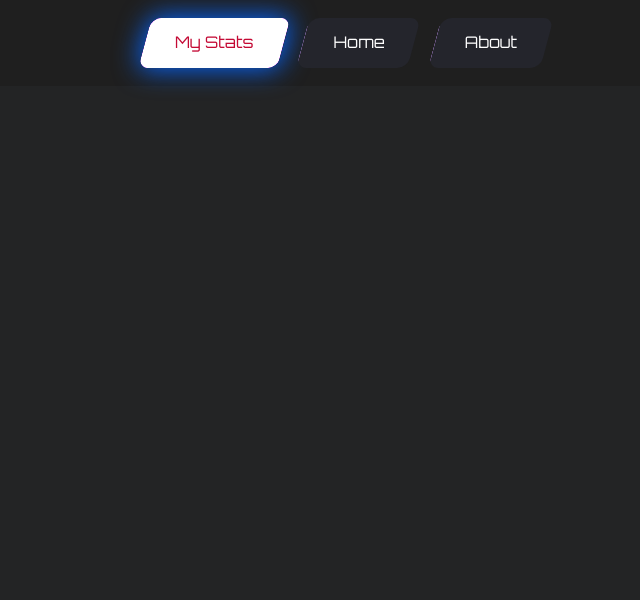
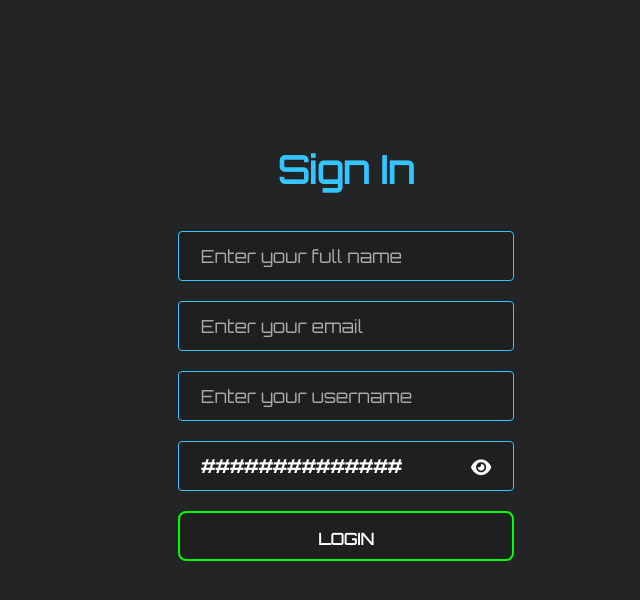
Before and after one commit to GameDEV-UPC/gamedev-web-frontend, a React (Vite) app: page /signin in a window 1280 px wide. Before the commit this address had no page. Shown: the top 600 px of the page, without its empty margins (294-934 px from the left). Built offline with nearby package versions, Linux system fonts and the light colour scheme.

Commit message:
Navbar solved

```diff
--- a/src/App.tsx
+++ b/src/App.tsx
@@ -22,13 +22,13 @@ const NavbarAndRoutes: React.FC = () => {
     return (
         <>
             {/* Mostrar el Navbar solo si no estamos en '/login' o '/sign-in' */}
-            {location !== '/login' && location !== '/sign-in' && <Navbar />}
+            {location !== '/login' && location !== '/signin' && <Navbar />}
             <Routes>
                 <Route path="/" element={<Home />} /> {/* Ruta para la página de inicio */}
                 <Route path="/mystats" element={<MyStats />} /> {/* Ruta para la página de estadísticas */}
                 <Route path="/about" element={<About />} /> {/* Ruta para la página "About Us" */}
                 <Route path="/login" element={<Login />} />  {/* Ruta para la página de login */}
-                <Route path="/sign-in" element={<SignIn />} />  {/* Ruta para la página de signin */}
+                <Route path="/signin" element={<SignIn />} />  {/* Ruta para la página de signin */}
             </Routes>
         </>
     );
--- a/src/components/NavBar.tsx
+++ b/src/components/NavBar.tsx
@@ -22,12 +22,12 @@ function NavBar() {
 
     return (
         <header className="main-container">
-            {/* Agregar el logo   <img
+             <img
                 loading="lazy"
-                src="./src/assets/images/logogmail.png"
+                src="./src/assets/images/l.png"
                 alt="Logo"
                 className="img"
-            /> */}
+            />
 
             <nav className="nav-container">
                 <NoiseButton options={options} />
--- a/src/pages/SignIn.tsx
+++ b/src/pages/SignIn.tsx
@@ -1,9 +1,79 @@
-import React from 'react';
+import React, { useState } from 'react';
+import LoginButton from '../components/LoginButton';
+import InputPassword from '../components/InputPassword';
+import TextField from '../components/TextField';
+import '../styles/pages/Login.css';
 
-function SignIn(props) {
+const SignIn: React.FC = () => {
+    const [username, setUsername] = useState(''); // Estado para el nombre de usuario
+    const [password, setPassword] = useState(''); // Estado para la contraseña
+    const [fullName, setFullName] = useState(''); // Estado para el nombre completo
+    const [email, setEmail] = useState(''); // Estado para el correo electrónico
+    const [errorMessage, setErrorMessage] = useState<string | null>(null); // Estado para el mensaje de error
+    const [isLoading, setIsLoading] = useState<boolean>(false); // Estado para mostrar un indicador de carga
+
+    const handleLogin = async () => {
+        console.log('Iniciando sesión...');
+        setErrorMessage(null); // Reinicia el mensaje de error
+        setIsLoading(true); // Activa el estado de carga
+
+        try {
+            // Simula un retraso de 2 segundos para hacer el login
+            await new Promise(resolve => setTimeout(resolve, 2000));
+
+            // Simula un 50% de probabilidad de éxito o error
+            const success = Math.random() > 0.5;
+            if (!success) {
+                setErrorMessage('Login failed. Please check your credentials and try again.');
+                throw new Error('Login failed');
+            }
+
+            // Si el login es exitoso, redirige o actualiza el estado de la aplicación
+            console.log('Login successful!');
+        } catch (error) {
+            console.error('Error de inicio de sesión:', error);
+        } finally {
+            setIsLoading(false); // Desactiva el estado de carga
+        }
+    };
+
     return (
-        <div></div>
+        <div className="login-page">
+            <div className="login-container">
+                <h1 className="login-title">Sign In</h1>
+
+                <TextField
+                    placeholder="Enter your full name"
+                    value={fullName}
+                    onChange={(e) => setFullName(e.target.value)}
+                />
+
+                <TextField
+                    placeholder="Enter your email"
+                    value={email}
+                    onChange={(e) => setEmail(e.target.value)}
+                />
+
+                <TextField
+                    placeholder="Enter your username"
+                    value={username}
+                    onChange={(e) => setUsername(e.target.value)}
+                />
+
+                <InputPassword
+                    placeholder="Enter your password"
+                    value={password}
+                    onChange={(e) => setPassword(e.target.value)}
+                />
+
+                {errorMessage && <p className="error-message">{errorMessage}</p>}
+
+                <LoginButton onClick={handleLogin} disabled={isLoading} />
+
+                {isLoading && <p className="loading-message">Loading...</p>}
+            </div>
+        </div>
     );
-}
+};
 
 export default SignIn;
--- a/src/styles/components/NavBar.css
+++ b/src/styles/components/NavBar.css
@@ -1,88 +1,137 @@
+/* Contenedor principal de la barra de navegación */
 .main-container {
-    display:  flex;
-    justify-content: center; /* Centra todo horizontalmente */
-    align-items: center; /* Centra los elementos verticalmente */
+    display: flex;
+    align-items: center; /* Alinea verticalmente la imagen y el grupo de botones */
     background-color: #1f1f1f;
-    gap: 40px; /* Espaciado entre logo y enlaces */
-    padding: 0px 10px;
-    width: 100%; /* Abarca todo el ancho */
-    position: fixed; /* Navbar fijo en la parte superior */
+    gap: 40px; /* Espaciado entre el logo y la sección de los botones */
+    padding: 0 20px;
+    width: 100%;
+    position: fixed;
     top: 0;
     left: 0;
-    z-index: 1000; /* Asegura que esté encima de otros elementos */
+    z-index: 1000;
 }
 
-/* Logo */
+/* Contenedor de la imagen */
+.image-container {
+    display: flex;
+    justify-content: flex-start;
+    align-items: center;
+}
+
 .img {
     aspect-ratio: 1.06;
     object-fit: contain;
     object-position: left;
-    width: 20%; /* Ajuste del tamaño del logo */
-    max-width: 300px;
+    width: 20%;
+    max-width: 120px;
     height: 50px;
-
 }
 
-/* Contenedor del navbar */
+/* Contenedor de los radio buttons */
 .nav-container {
     display: flex;
-    justify-content: center; /* Centra los enlaces dentro del contenedor */
+    justify-content: center; /* Esto centra el grupo de botones */
     align-items: center;
-    border-radius: 36px;
-    border: 5px light #4290f5;
-    background-color: rgba(42, 56, 67, 0);
-    gap: 30px; /* Espaciado entre enlaces */
-    padding: 8px 20px;
+    flex: 1; /* Toma todo el espacio restante entre la imagen y el final de la barra */
+}
+
+.radio-btn-group {
+    margin: 10px;
     position: relative;
 }
 
-/* Enlaces */
-.link {
-    color: var(--color-text);
-    text-align: center;
-    letter-spacing: 0.32px;
-    font: 500 10px var(--main-font), sans-serif;
-    text-decoration: none;
-    position: relative;
-    cursor: pointer;
-    outline: none;
-    user-select: none;
-    transition: color 0.5s ease-in-out; /* Transición suave */
+input[type="radio"] {
+    opacity: 0;
+    position: absolute;
 }
 
-/* Efecto al pasar el mouse sobre los enlaces */
-.link:hover {
-    color: #4290f5; /* Cambia color */
+input[type="radio"]:checked + label {
+    &::before {
+        box-shadow: 0 0 25px 2px #0763f7;
+    }
+
+    span {
+        color: #c40a35;
+    }
 }
 
-/* Estilo para el subrayado animado */
-.underline {
-    position: absolute;
-    bottom: 0;
-    height: 2px;
-    width: 0;
-    background-color: #4290f5;
-    transition: width 1s ease, left 1s ease;
+label {
+    color: #fff;
+    cursor: pointer;
+    display: flex;
+    align-items: center;
+    justify-content: center;
+    font-weight: 500;
+    font-family: var(--main-font), sans-serif;
+    height: 50px;
+    padding: 0 30px;
+    position: relative;
+
+    &::before {
+        background-color: #24252c;
+        border-radius: 10px;
+        content: "";
+        height: 100%;
+        position: absolute;
+        left: 0;
+        top: 0;
+        transform: skew(-15deg);
+        transition: box-shadow 700ms;
+        width: 100%;
+        z-index: -1;
+    }
+
+    span {
+        transition: color 350ms;
+        z-index: 1;
+    }
+
+    svg {
+        border-radius: 10px;
+        overflow: hidden;
+        position: absolute;
+        transform: skew(-15deg);
+        width: 100%;
+        height: 100%;
+    }
+
+    .blue rect {
+        fill: #76b3fa;
+        mix-blend-mode: plus-lighter;
+    }
+
+    .pink rect {
+        fill: #ff6bd3;
+    }
 }
 
-/* Responsive */
+.container {
+    display: flex;
+    flex-wrap: wrap;
+    justify-content: center;
+    align-content: center;
+    gap: 10px;
+    margin: auto;
+    max-width: 500px;
+    padding: 20px;
+    position: absolute;
+    width: 100%;
+}
+
 @media (max-width: 768px) {
     .main-container {
-        flex-direction: column; /* Ajusta a columna en móviles */
+        flex-direction: column;
         padding: 5px;
         gap: 0px;
     }
 
     .img {
-        width: 100%; /* Reduce tamaño del logo */
+        width: 100%;
         max-width: 150px;
     }
 
     .nav-container {
-        gap: 15px; /* Menor separación entre enlaces */
-    }
-
-    .link {
-        font: 500 auto var(--main-font);
+        gap: 15px;
     }
 }
--- a/src/styles/components/NoiseButton.css
+++ b/src/styles/components/NoiseButton.css
@@ -2,9 +2,17 @@
 
 
 .container {
-    display: flex;
+    display:flex;
     flex-wrap: wrap;
     justify-content: center;
+    align-content: center;
+    gap: 10px;
+    margin: auto;
+    max-width: 500px;
+    padding: 20px;
+    position: absolute;
+    width: 100%;
+
 }
 
 .radio-btn-group {
```
Also changed, not shown: src/assets/images/l.png (added).
